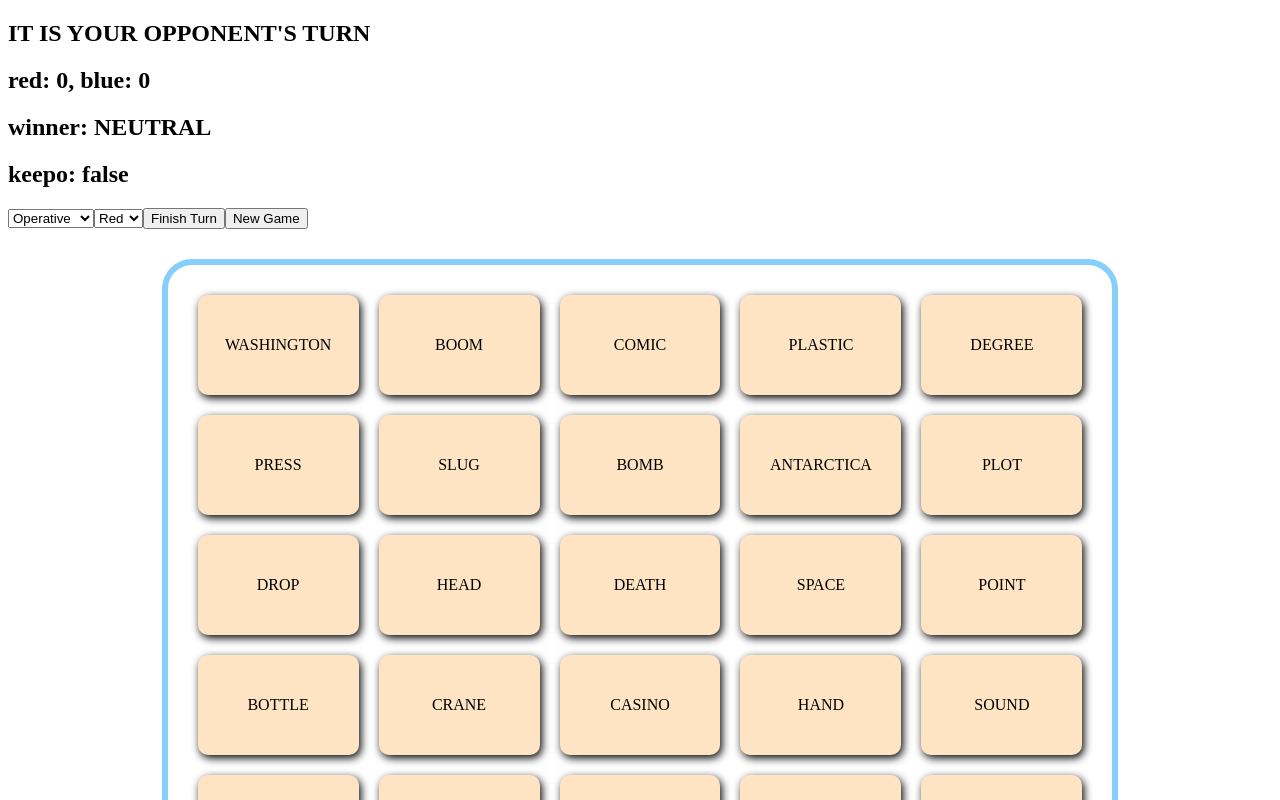
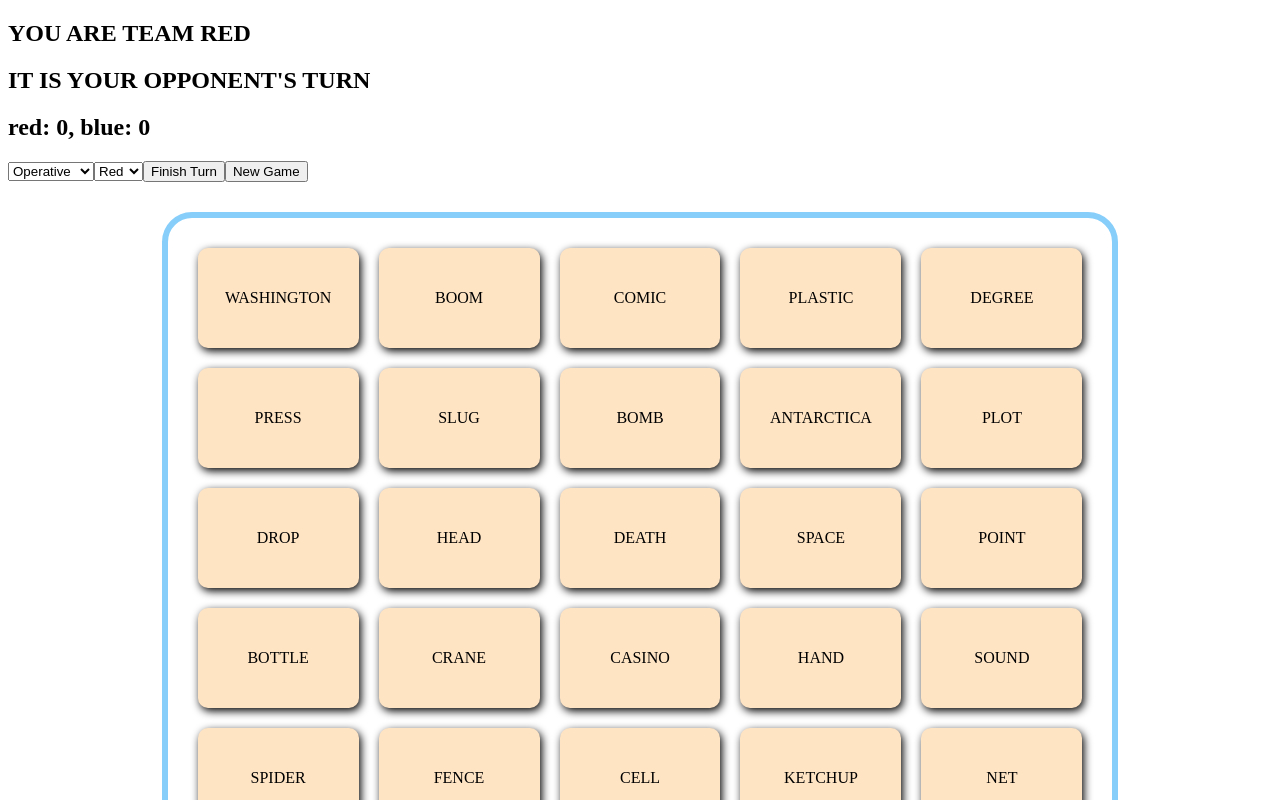
Before and after one commit to domlong/codenames, a React (Create React App) app: page / in a window 1280 px wide. Shown: the top 800 px of the page. Built offline with nearby package versions, Linux system fonts and the light colour scheme.

Commit message:
add game-over logic

```diff
--- a/src/components/Board.js
+++ b/src/components/Board.js
@@ -24,6 +24,7 @@ function Board() {
   const [clue, setClue] = useState(['', 0])
   const [scores, setScores] = useState({[Teams.RED]: 0, [Teams.BLUE]: 0})
   const [words, setWords] = useState([])
+  const [isGameOver, setIsGameOver] = useState(false)
 
   const generateNewBoardKey = () => {
     const newKey = [
@@ -72,6 +73,12 @@ function Board() {
 
   const updateScores = () => {
     const lastCardCategory = key[revealedCards.slice(-1)]
+    if(lastCardCategory === 3) {
+      setScores({
+        ...scores,
+        [currentGuessingTeam]: 9
+      })
+    }
     if([1,2].includes(lastCardCategory)) {
       setScores({
         ...scores,
@@ -91,7 +98,6 @@ function Board() {
   }
 
   function checkWinCondition() {
-
     return (
       Object.values(scores).includes(9)
       || (scores[Teams.RED] === 8 && startingTeam === Teams.BLUE)
@@ -107,8 +113,9 @@ function Board() {
   }
 
   const gameOver = () => {
+    setIsGameOver(true)
     // disable all buttons except NEW GAME
-    // add logic for when team flis the assassin card (score is)
+    // add logic for when team flis the assassin card (score is )
 
     // declare winner
 
@@ -117,23 +124,27 @@ function Board() {
 
   useEffect(() => startNewGame(), [])
 
-  if (checkWinCondition) {
+  if (checkWinCondition() && !isGameOver) {
     gameOver()
   }
 
+  function getTeamName(teamNum) {
+    return Object.keys(Teams).find(key => Teams[key] === parseInt(teamNum))
+  }
 
-  const keepo = checkWinCondition()
-
-  // const winner = Object.keys(scores).reduce((a, b) => scores[a] > scores[b] ? a : b);
-  const winner = Math.max(...Object.values(scores))
-  const winnerName = Object.keys(Teams).find(key => Teams[key] === parseInt(winner));
+  const winner = Object.keys(scores).reduce((a,b) => scores[a] > scores[b] ? a : b );
 
   return (
     <div id='board'>
+      <h2>YOU ARE TEAM {getTeamName(playerTeam)}</h2>
       <h2>IT IS {itIsYourTurn ? "YOUR TEAM'S" : "YOUR OPPONENT'S"} TURN</h2>
       <h2>{`red: ${scores[Teams.RED]}, blue: ${scores[Teams.BLUE]}`}</h2>
-      <h2>{`winner: ${winnerName}`}</h2>
-      <h2>{`keepo: ${keepo}`}</h2>
+      {isGameOver &&
+        <div>
+          <h2>GAME OVER</h2>
+          <h2>{`${getTeamName(winner)} WINS!!`}</h2>
+        </div>
+      }
       <select value={playerRole} onChange={togglePlayerRole} >
         {Object.keys(PlayerRoles).map((key) => (<option key={key} value={PlayerRoles[key]}>{key}</option>))}
       </select>
```
